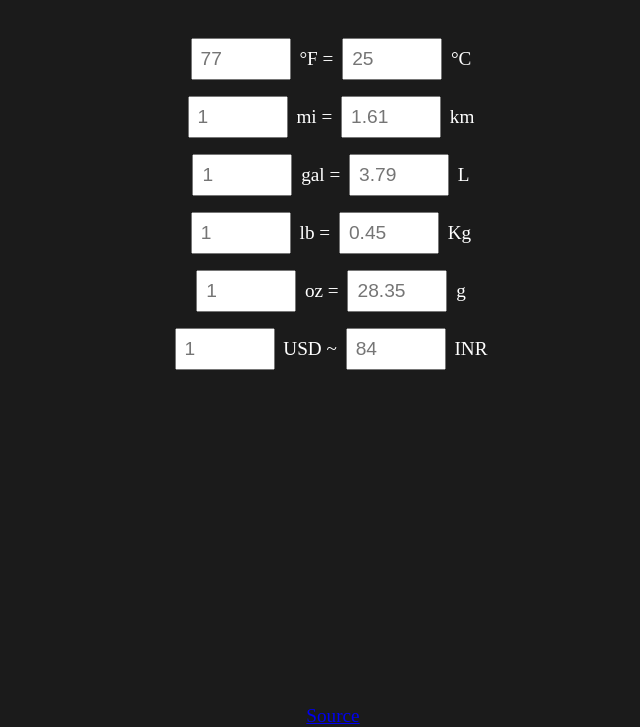
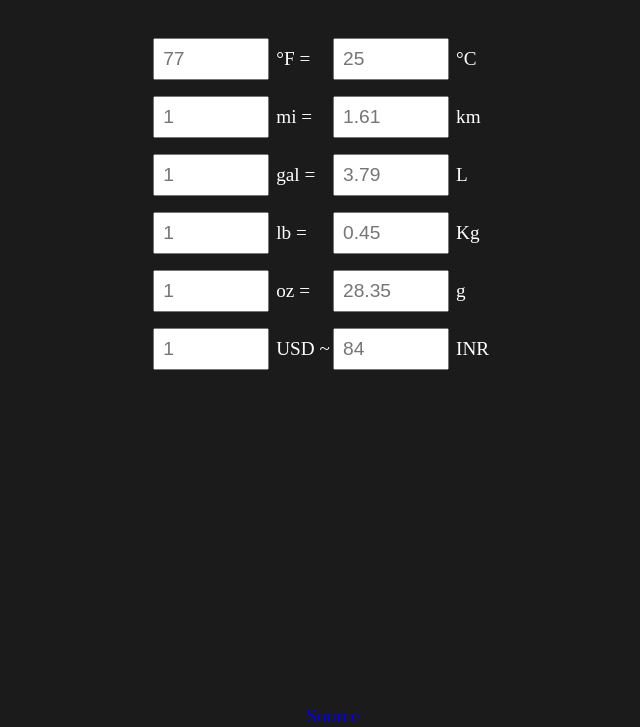
Before and after one commit to abizerluqmanji/unit-converter, a plain HTML site: page index.html in a window 1280 px wide. Shown: the part 73-800 px from the top of the page, without its empty margins (307-947 px from the left). Drawn offline with Linux system fonts and the light colour scheme.

Commit message:
horizontally align input boxes

```diff
--- a/style.css
+++ b/style.css
@@ -24,12 +24,19 @@ footer {
     gap: 1rem;
 }
 
+.conversion-row {
+    display: grid;
+    grid-template-columns: 2fr 1fr 2fr 1fr;
+    align-items: center;
+}
+
 input[type="number"] {
     font-size: 1.2rem;
     padding: 0.5rem;
-    width: 5rem;
+    width: 6rem;
 }
 
 span {
-    margin: 0 0.25rem;
+    margin: 0 0.2rem;
+    text-align: left;
 }
```
